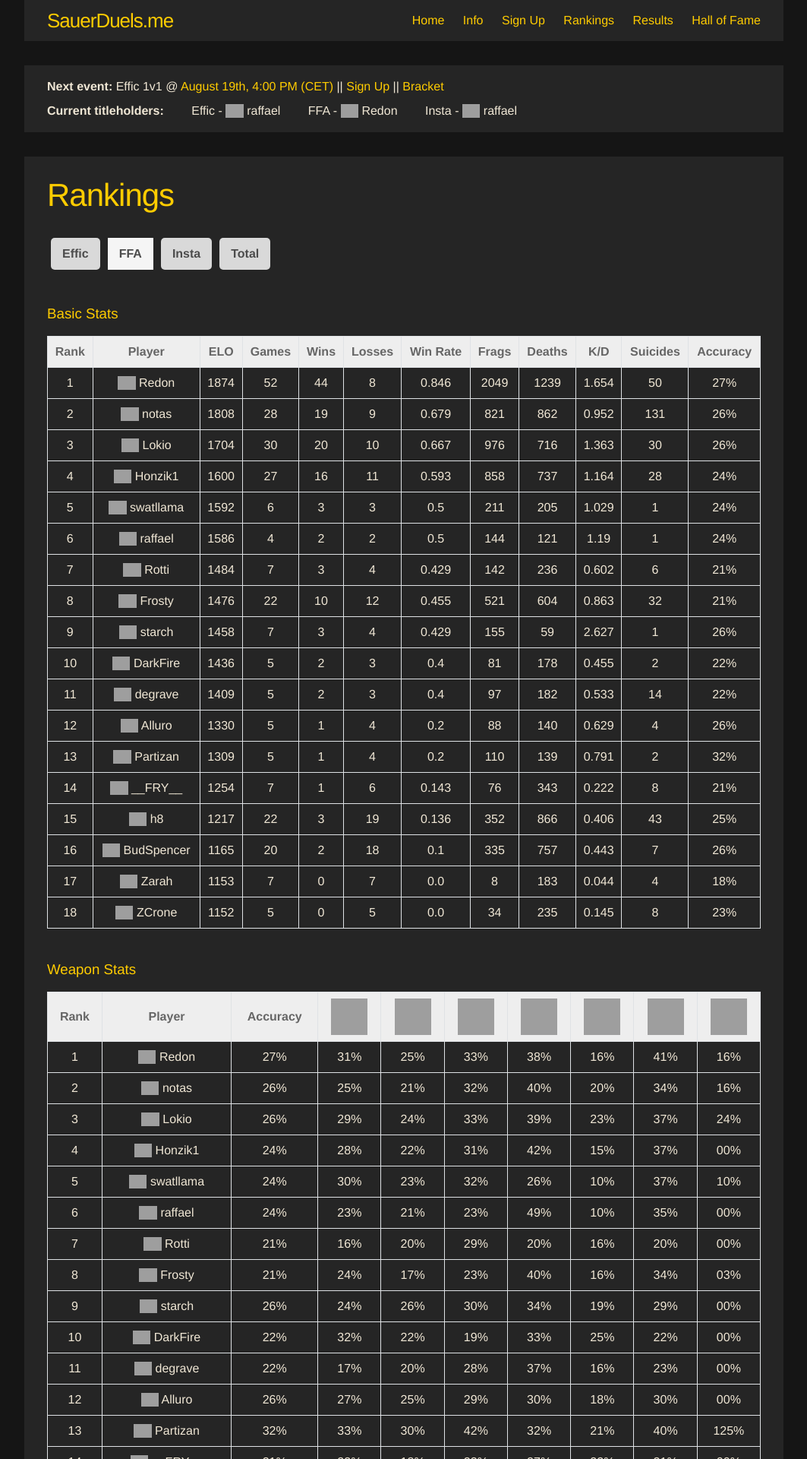
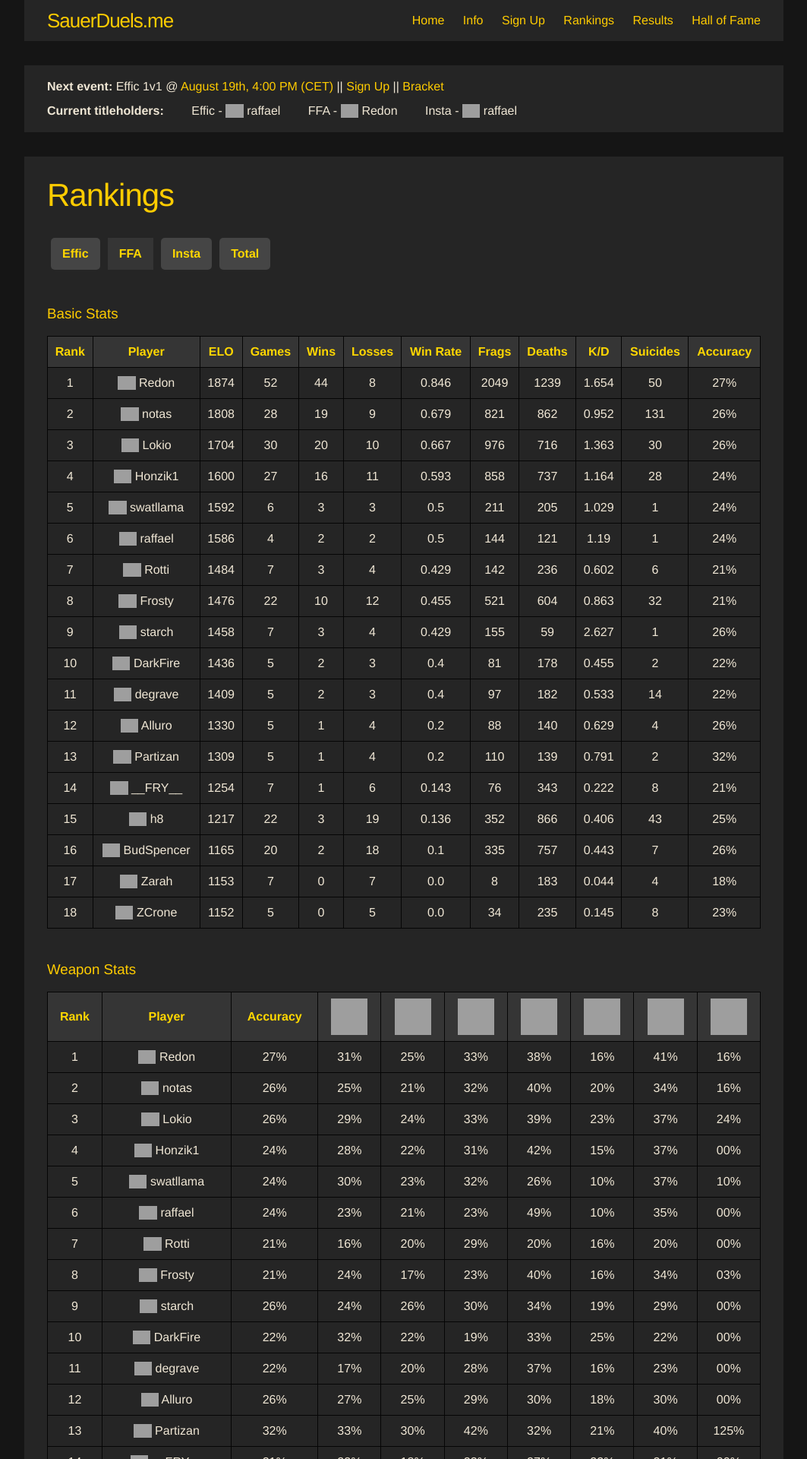
Before and after one commit to sauerduels/website, a Jekyll site: the page built from _rankings/ffa.html, in a window 1280 px wide. Shown: the top 1920 px of the page at 76% size, without its empty margins (108-1171 px from the left). Built offline with Jekyll 4.4.1, drawn with Linux system fonts in a browser that asks for light colours; a script that is not in the unit is left out; grey boxes are pictures that could not be loaded.

Commit message:
colour tweaks

```diff
--- a/_sass/minima/_layout.scss
+++ b/_sass/minima/_layout.scss
@@ -258,12 +258,12 @@ table {
 
 table, td, th {
   border-collapse: collapse;
-  border: solid 1px #dfe2e5;
+  border: solid 1px #050505;
 }
 
 table.sortable thead {
-  background-color: #eee;
-  color: #666666;
+  background-color: #353535;
+  color: #ffd700;
   font-weight: bold;
   cursor: pointer;
 }
@@ -314,15 +314,15 @@ td, th {
   padding: 9px 15px;
   display: inline-block;
   border-radius: 5px;
-  background: #d9d9d9;
+  background: #454545;
   font-size: 16px;
   font-weight: 600;
-  color: #4c4c4c;
+  color: gold;
   transition: all linear 0.15s;
 }
 
 li.tab.active a, li.tab.active, li.tab a:hover {
-  background: #f5f5f5;
+  background: #353535;
   text-decoration: none;
 }
 
@@ -348,7 +348,7 @@ img.icon {
 }
 #menu, #menu ul {
   list-style: none;
-  background: #d9d9d9;
+  background: #353535;
   font-size: 16px;
   font-weight: 600;
   color: #4c4c4c;
@@ -379,10 +379,10 @@ img.icon {
   padding: 9px 15px;
   display: block;
   text-decoration: none;
-  color: #4c4c4c;
+  color: #ffcc00;
 }
 #menu a:not(.active):hover {
-  background: #f5f5f5;
+  background: #353535;
 }
 #menu li:hover ul {
   display: block;
```
